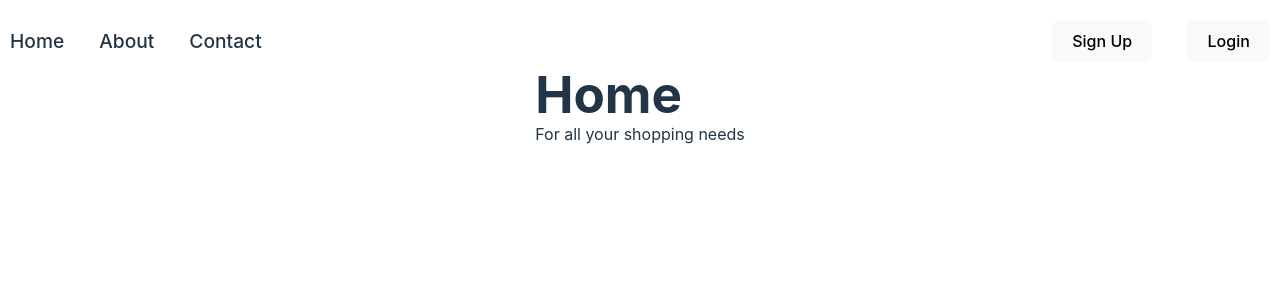
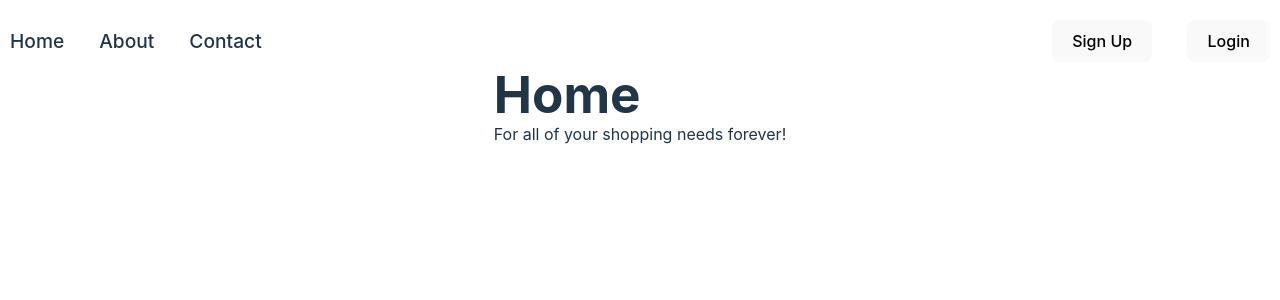
Before and after one commit to dking1342/git-playground, a React (Vite) app: page / in a window 1280 px wide. Shown: the top 300 px of the page. Built offline with nearby package versions, Linux system fonts and the light colour scheme.

Commit message:
added text to home page

```diff
--- a/src/components/Home.tsx
+++ b/src/components/Home.tsx
@@ -5,7 +5,7 @@ const Home = (props: Props) => {
   return (
     <div>
       <h1>Home</h1>
-      <p>For all your shopping needs</p>
+      <p>For all of your shopping needs forever!</p>
     </div>
   )
 }
```
